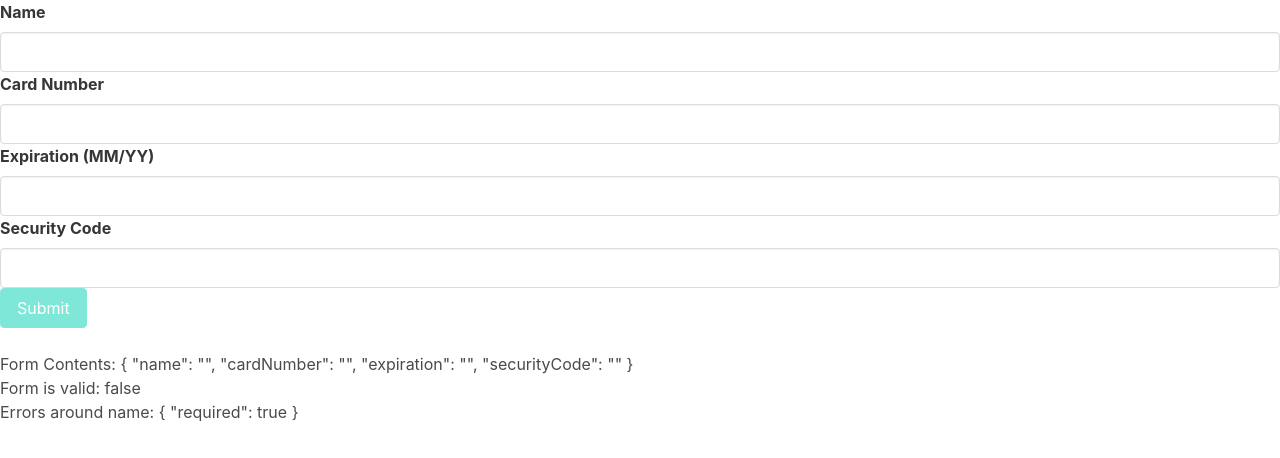
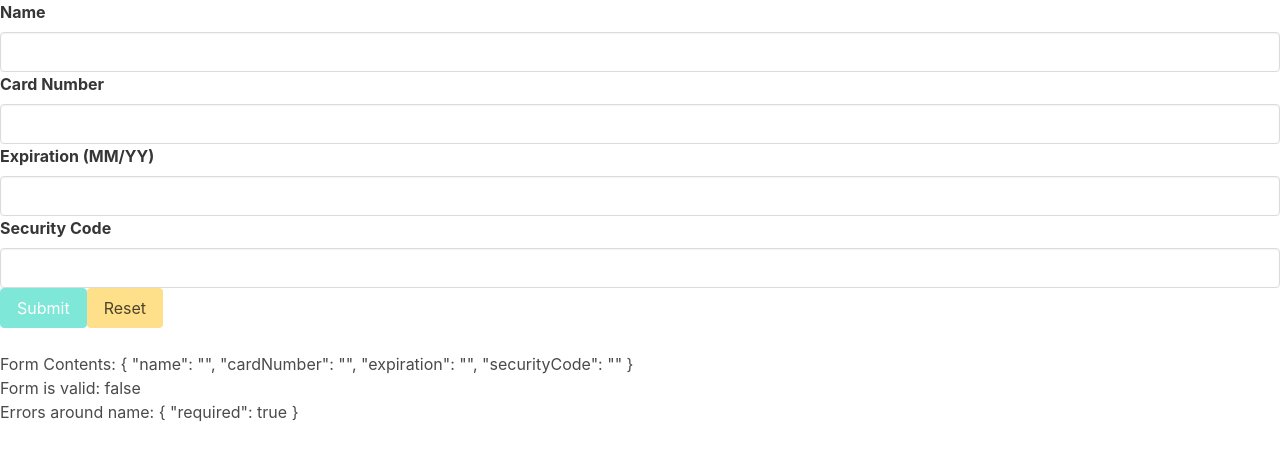
Before and after one commit to Terrence-Me/creditcard-payment-reactive-form-ng, an Angular app: page / in a window 1280 px wide. Shown: the top 458 px of the page. Built offline with nearby package versions, Linux system fonts and the light colour scheme.

Commit message:
add form reset

```diff
--- a/package.json
+++ b/package.json
@@ -19,6 +19,7 @@
     "@angular/platform-browser-dynamic": "^15.1.0",
     "@angular/router": "^15.1.0",
     "bulma": "^0.9.4",
+    "ngx-mask": "^13.1.13",
     "rxjs": "~7.8.0",
     "tslib": "^2.3.0",
     "zone.js": "~0.12.0"
--- a/src/app/card-form/card-form.component.html
+++ b/src/app/card-form/card-form.component.html
@@ -4,6 +4,7 @@
     <app-input label="Expiration (MM/YY)" [control]="$any (cardForm.get('expiration'))"></app-input>
     <app-input label="Security Code" [control]="$any (cardForm.get('securityCode'))"></app-input>
     <button class="button is-primary" [disabled]="cardForm.invalid" type="submit"> Submit</button>
+    <button class="button is-warning" type="button" (click)="onResetClick()">Reset</button>
 </form>
 
 <br>
--- a/src/app/card-form/card-form.component.ts
+++ b/src/app/card-form/card-form.component.ts
@@ -36,5 +36,9 @@
     console.log(event);
   }
 
+  onResetClick() {
+    this.cardForm.reset();
+  }
+
   constructor() {}
 }
--- a/src/app/date-form-control.ts
+++ b/src/app/date-form-control.ts
@@ -1,7 +1,12 @@
 import { FormControl } from '@angular/forms';
 
 export class DateFormControl extends FormControl {
-  override setValue(value: string, options: any) {
+  override setValue(value: string | null, options: any) {
+    if (!value) {
+      super.setValue('', { ...options, emitModelToViewChange: true });
+      return;
+    }
+
     if (value.match(/[^0-9|\/]/gi)) {
       super.setValue(this.value, { ...options, emitModelToViewChange: true });
       return;
```
Also changed, not shown: 1 other file (tests, documents, lock files or other folders).
